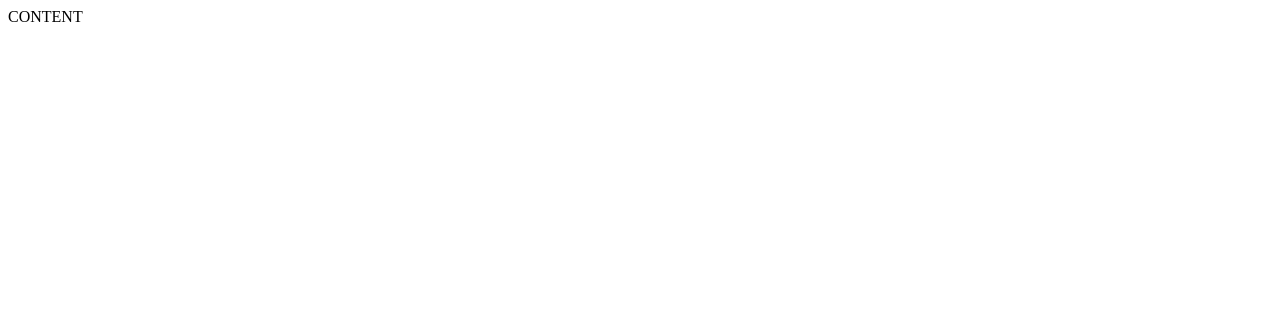
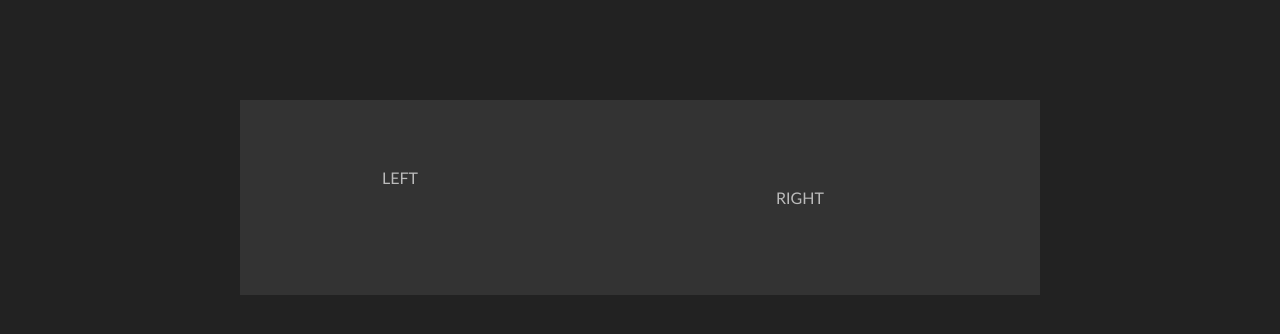
Before and after one commit to L00Nav/6-sign-up, a website: page index.html in a window 1280 px wide. Drawn offline with Linux system fonts and the light colour scheme.

Commit message:
initial HTML and favicon

```diff
--- /dev/null
+++ b/css/main.css
@@ -0,0 +1,40 @@
+body,
+body * {
+    margin: 0;
+    padding: 0;
+    vertical-align: top;
+    box-sizing: border-box;
+    color: #bbbbbb
+}
+
+body {
+    background-color: #222222;
+    font-family: 'Gill Sans', 'Gill Sans MT', Calibri, 'Trebuchet MS', sans-serif;
+}
+
+main {
+    background-color: #333333;
+}
+
+main * {
+    line-height: 75px;
+    text-align: center;
+}
+
+.container {
+    width: 800px;
+    margin-top: 100px;
+    margin-left: calc(50% - 400px);
+    display: flex;
+    align-content: flex-start;
+}
+
+.left-col {
+    width: 40%;
+    padding: 40px;
+}
+
+.right-col {
+    width: 60%;
+    padding: 60px;
+}
--- a/index.html
+++ b/index.html
@@ -5,8 +5,24 @@
     <meta http-equiv="X-UA-Compatible" content="IE=edge">
     <meta name="viewport" content="width=device-width, initial-scale=1.0">
     <title>Sign up</title>
+    <link rel="shortcut icon" href="./favicon.ico" type="image/x-icon">
+    <link rel="apple-touch-icon" sizes="180x180" href="./favicon/apple-touch-icon.png">
+    <link rel="icon" type="image/png" sizes="32x32" href="./favicon/favicon-32x32.png">
+    <link rel="icon" type="image/png" sizes="16x16" href="./favicon/favicon-16x16.png">
+    <link rel="manifest" href="./favicon/site.webmanifest">
+    <link rel="mask-icon" href="./favicon/safari-pinned-tab.svg" color="#5bbad5">
+    <meta name="msapplication-TileColor" content="#da532c">
+    <meta name="theme-color" content="#ffffff">
+    <link rel="stylesheet" href="./css/main.css">
 </head>
 <body>
-    CONTENT
+    <main class="container">
+        <div class="left-col">
+            LEFT
+        </div>
+        <div class="right-col">
+            RIGHT
+        </div>
+    </main>
 </body>
 </html>
```
Also changed, not shown: favicon/browserconfig.xml (added, +9 -0 lines), favicon.png (added), favicon/android-chrome-192x192.png (added), favicon/android-chrome-384x384.png (added), favicon/apple-touch-icon.png (added), favicon/favicon-16x16.png (added), favicon/favicon-32x32.png (added), favicon/favicon.ico (added), favicon/mstile-150x150.png (added), favicon/safari-pinned-tab.svg (added), favicon/site.webmanifest (added).
